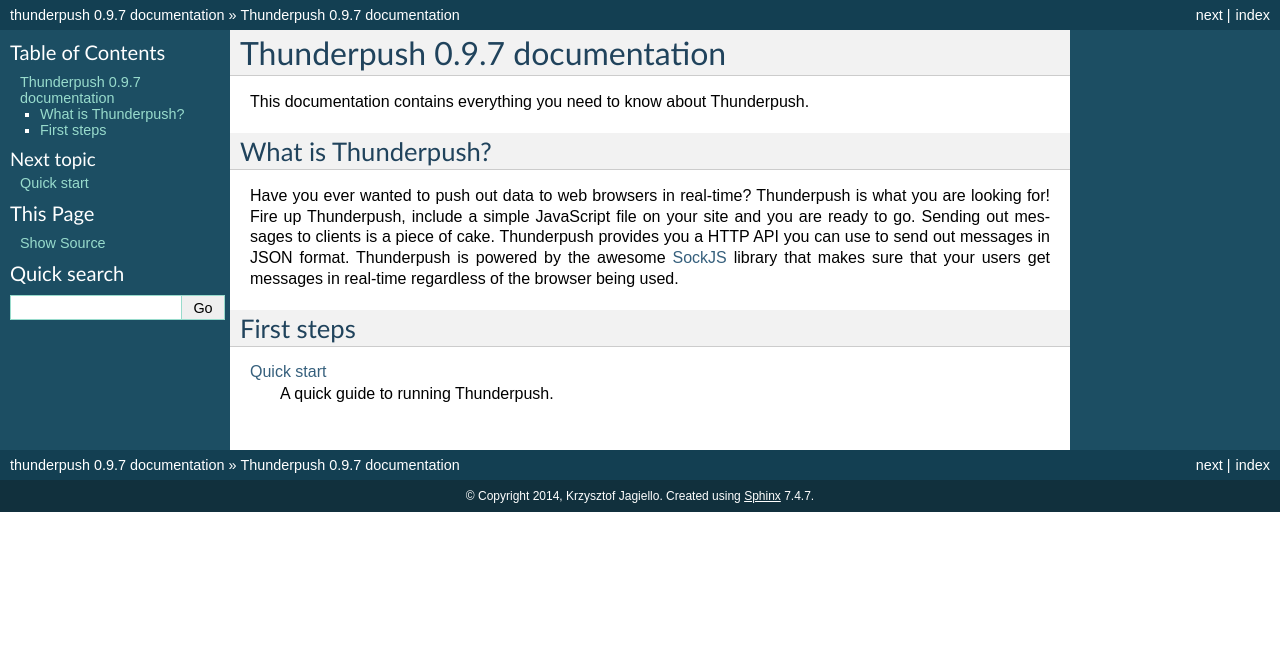
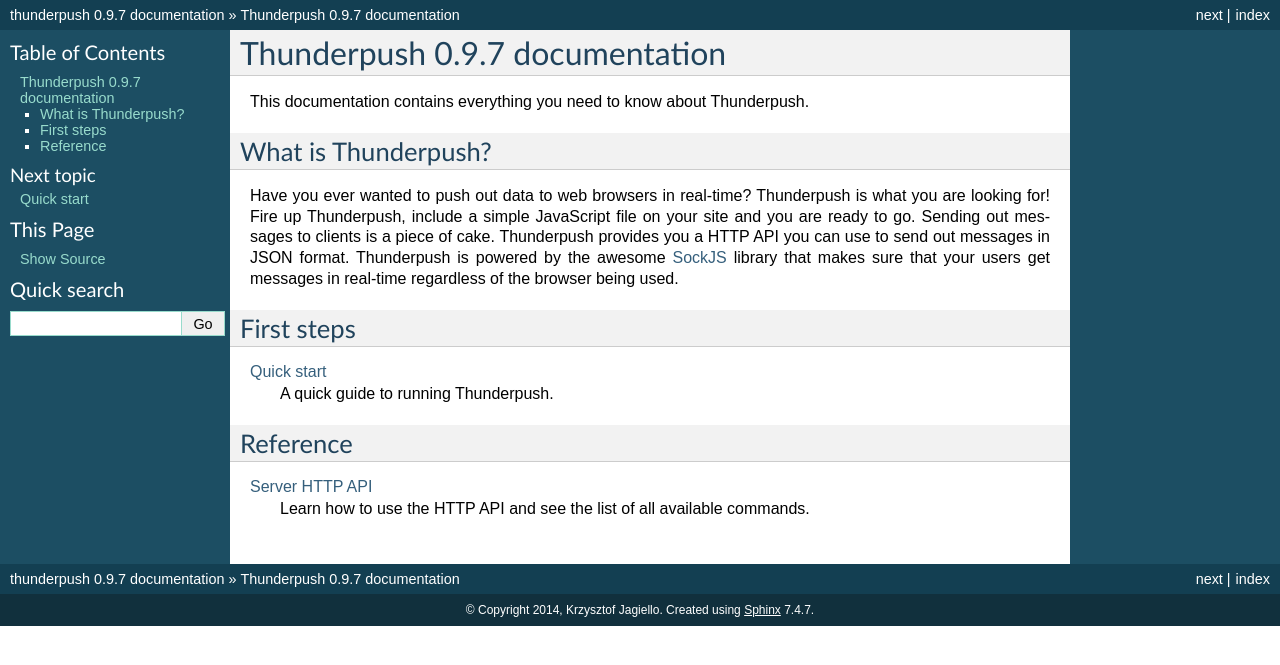
Before and after one commit to thunderpush/thunderpush, a Sphinx documentation site: the page built from docs/source/index.rst, in a window 1280 px wide. Shown: the top 665 px of the page. Built offline with Sphinx 7.4.7, drawn with Linux system fonts in a browser that asks for light colours.

Commit message:
Server HTTP API WIP

```diff
--- a/docs/source/index.rst
+++ b/docs/source/index.rst
@@ -28,4 +28,15 @@
 :doc:`intro/quick-start`
     A quick guide to running Thunderpush.
 
+Reference
+=========
+
+.. toctree::
+    :hidden:
+
+    topics/server-api
+
+:doc:`topics/server-api`
+    Learn how to use the HTTP API and see the list of all available commands.
+
 .. _section-basics:
--- a/docs/source/intro/quick-start.rst
+++ b/docs/source/intro/quick-start.rst
@@ -11,7 +11,7 @@
 
     pip install thunderpush
 
-Running Thunderpush
+Starting the server
 ===================
 
 .. note:: Read :ref:`intro-install-deployment` for a recommended way to run Thunderpush in production environment.
```
Also changed, not shown: other parts of docs/source/intro/quick-start.rst (+1 -1 lines), docs/source/topics/server-api.rst (added, +69 -0 lines).
